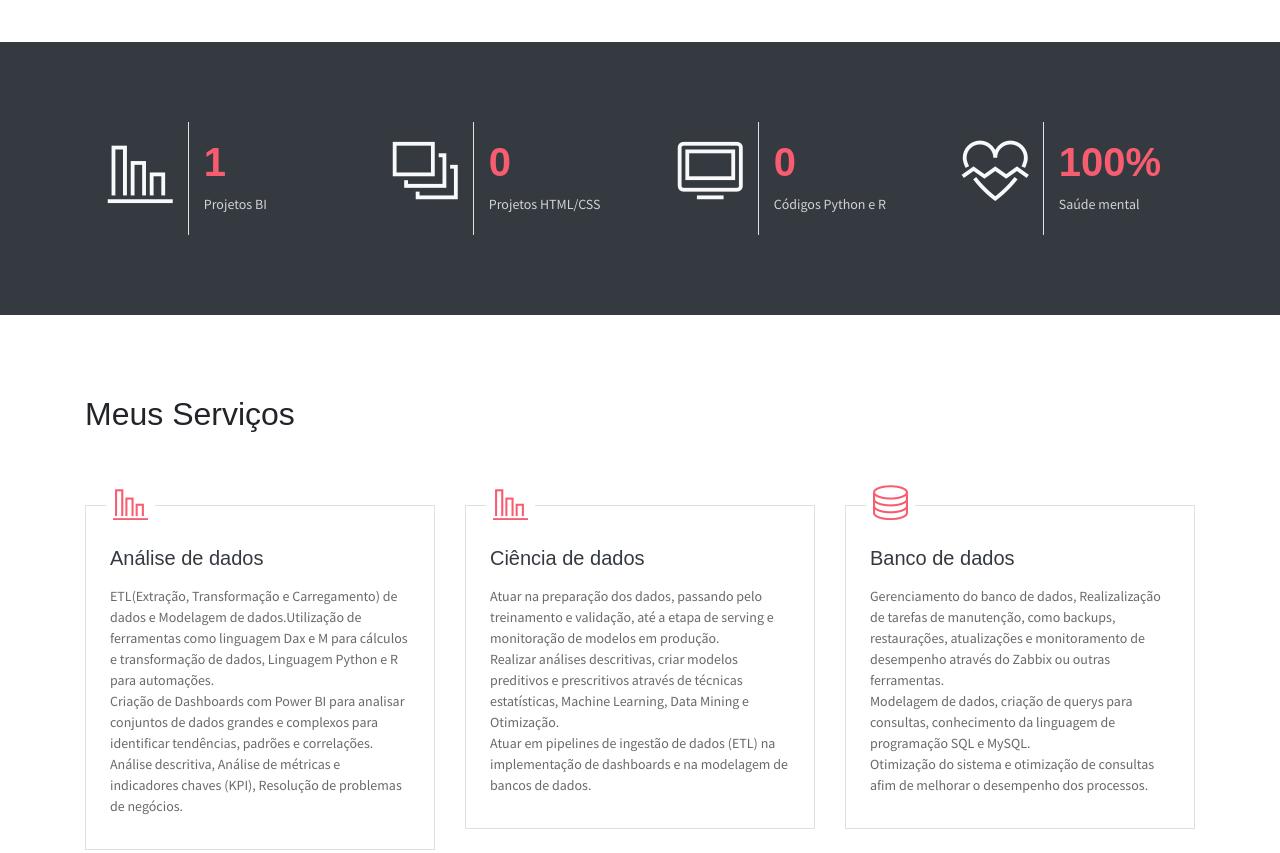
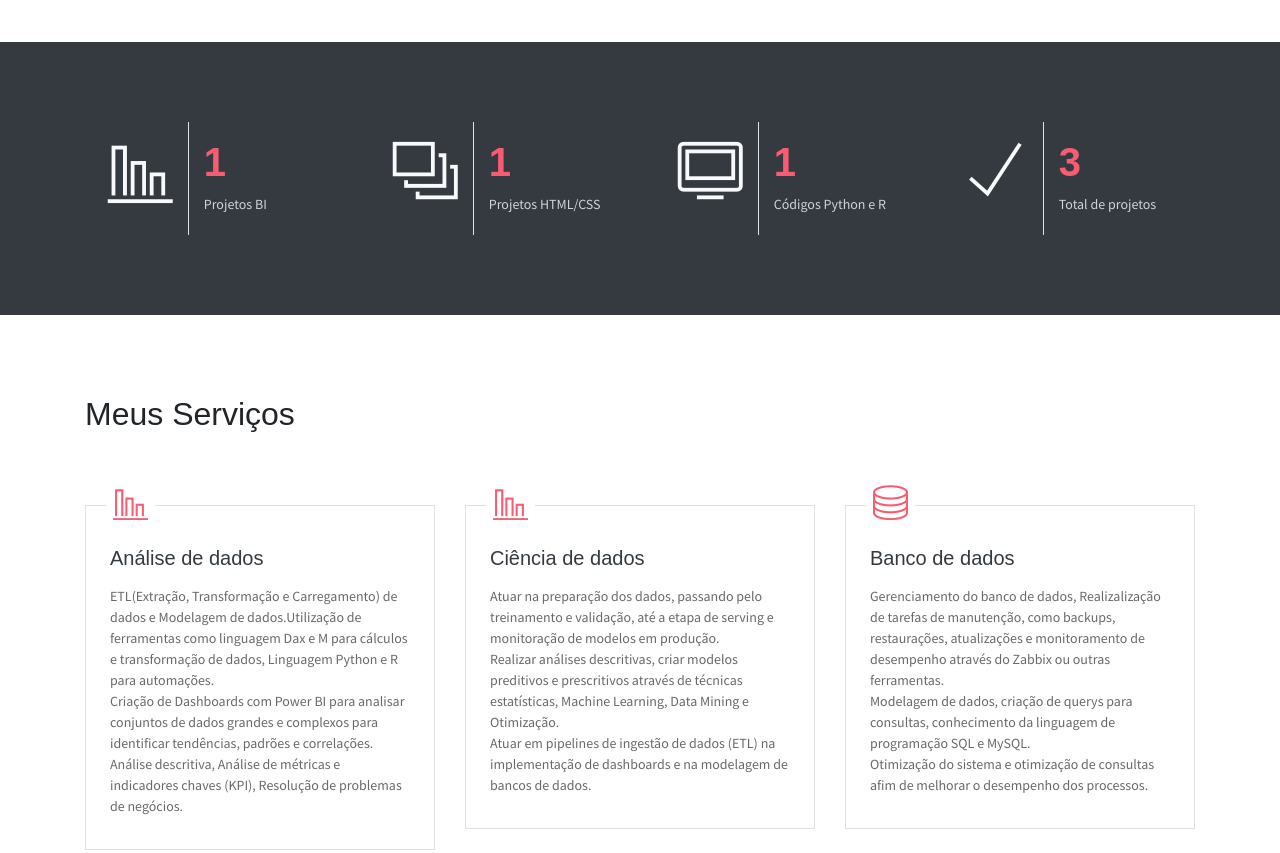
Before and after one commit to koullt/Portfolio, a website: page index.html in a window 1280 px wide. Shown: the part 2380-3233 px from the top of the page. Drawn offline with Linux system fonts and the light colour scheme.

```diff
--- a/index.html
+++ b/index.html
@@ -315,7 +315,7 @@
                             <div class="m-auto"><i class="ti-layers-alt icon-xl"></i></div>
                         </div>
                         <div class="col-7 text-left py-3">
-                            <h1 class="text-danger font-weight-bold font40">0</h1>
+                            <h1 class="text-danger font-weight-bold font40">1</h1>
                             <p class="text-light mb-1">Projetos HTML/CSS</p>
                         </div>
                     </div>
@@ -326,7 +326,7 @@
                             <div class="m-auto"><i class="ti-desktop icon-xl"></i></div>
                         </div>
                         <div class="col-7 text-left py-3">
-                            <h1 class="text-danger font-weight-bold font40">0</h1>
+                            <h1 class="text-danger font-weight-bold font40">1</h1>
                             <p class="text-light mb-1">Códigos Python e R</p>
                         </div>
                     </div>
@@ -334,11 +334,11 @@
                 <div class="col-md-6 col-lg-3">
                     <div class="row">
                         <div class="col-5 text-right text-light border-right py-3">
-                            <div class="m-auto"><i class="ti-heart-broken icon-xl"></i></div>
+                            <div class="m-auto"><i class="ti-check icon-xl"></i></div>
                         </div>
                         <div class="col-7 text-left py-3">
-                            <h1 class="text-danger font-weight-bold font40">100%</h1>
-                            <p class="text-light mb-1">Saúde mental</p>
+                            <h1 class="text-danger font-weight-bold font40">3</h1>
+                            <p class="text-light mb-1">Total de projetos</p>
                         </div>
                     </div>
                 </div>
```
Also changed, not shown: html/assets/css/carl.css.
